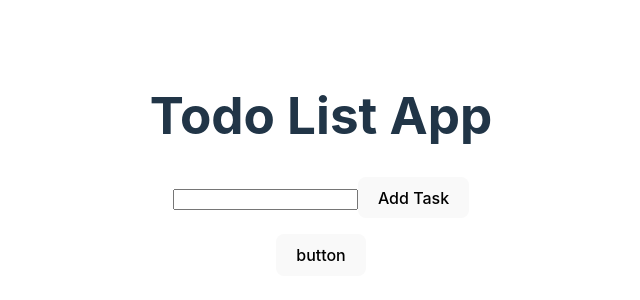
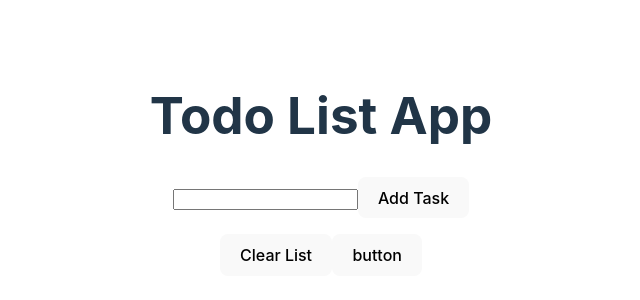
Before and after one commit to richardooi16/todo-list, a React (Vite) app: page / in a window 1280 px wide. Shown: the part 236-536 px from the top of the page, without its empty margins (319-959 px from the left). Built offline with nearby package versions, Linux system fonts and the light colour scheme.

Commit message:
Add clear tasks button

```diff
--- a/src/App.jsx
+++ b/src/App.jsx
@@ -40,6 +40,11 @@ function App() {
     resetInput();
   }
 
+  function clearList() {
+    setTaskList([]);
+    localStorage.clear();
+  }
+
   return (
     <div className="App">
       <h1>Todo List App</h1>
@@ -72,6 +77,8 @@ function App() {
         </ul>
       </div>
 
+      <button onClick={() => clearList()}>Clear List</button>
+
       {/* Button for Debugging */}
       <button onClick={() => console.log(taskList)}>button</button>
 
```
